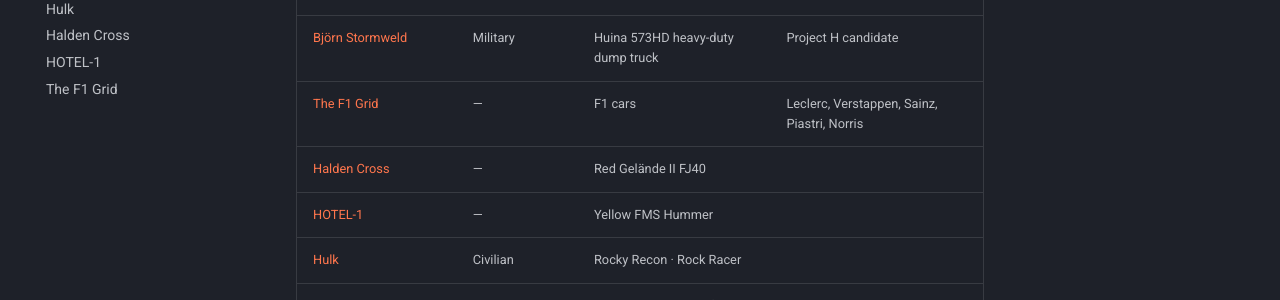
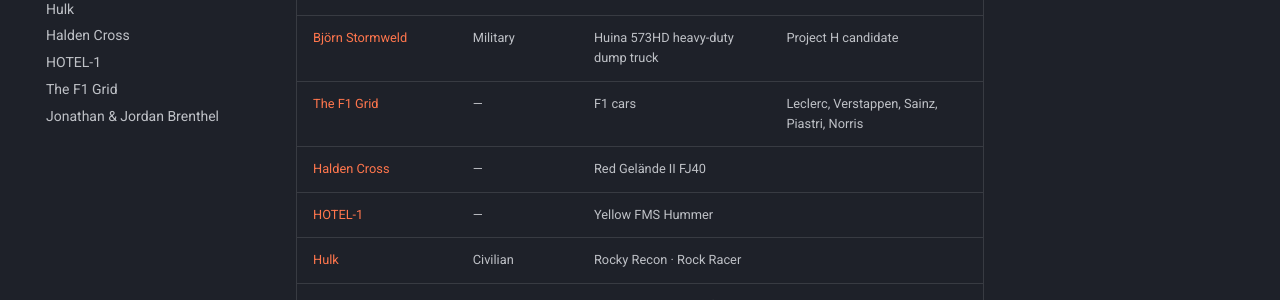
Before and after one commit to fgfluchel/rcstory-wiki, an MkDocs documentation site: the page built from docs/characters/index.md, in a window 1280 px wide. Shown: the part 366-666 px from the top of the page. Built offline with MkDocs 1.6.1 and Material for MkDocs 9.7.7, drawn with Linux system fonts in a browser that asks for light colours; comment, search, counter and statistics services are not loaded.

Commit message:
Add the Brenthel brothers to the Characters menu

```diff
--- a/mkdocs.yml
+++ b/mkdocs.yml
@@ -76,6 +76,7 @@ nav:
       - Halden Cross: characters/halden-cross.md
       - HOTEL-1: characters/hotel-1.md
       - The F1 Grid: characters/f1-grid.md
+      - Jonathan & Jordan Brenthel: characters/brenthel-brothers.md
   - Rigs: rigs.md
   - Units & Factions:
       - units/index.md
```
